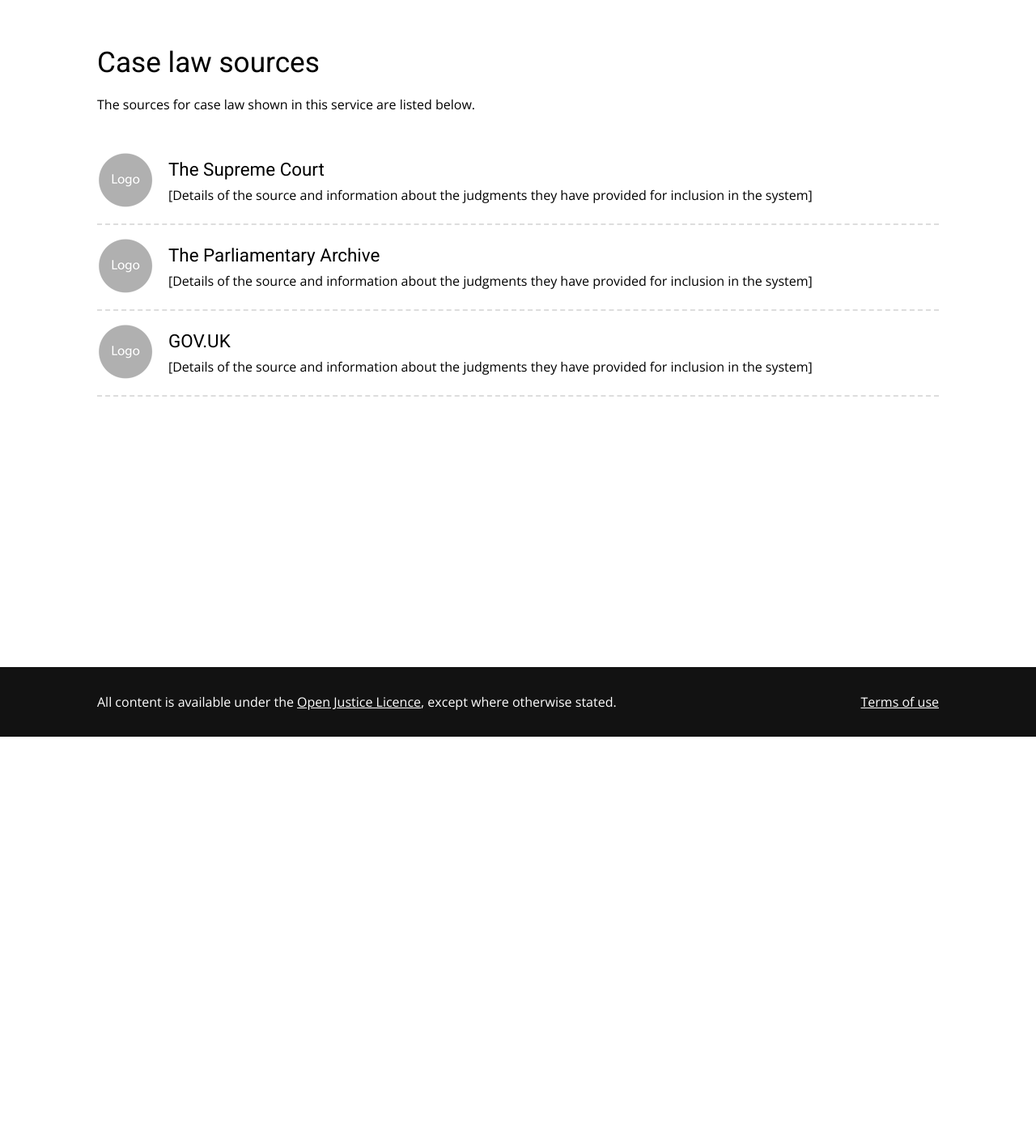
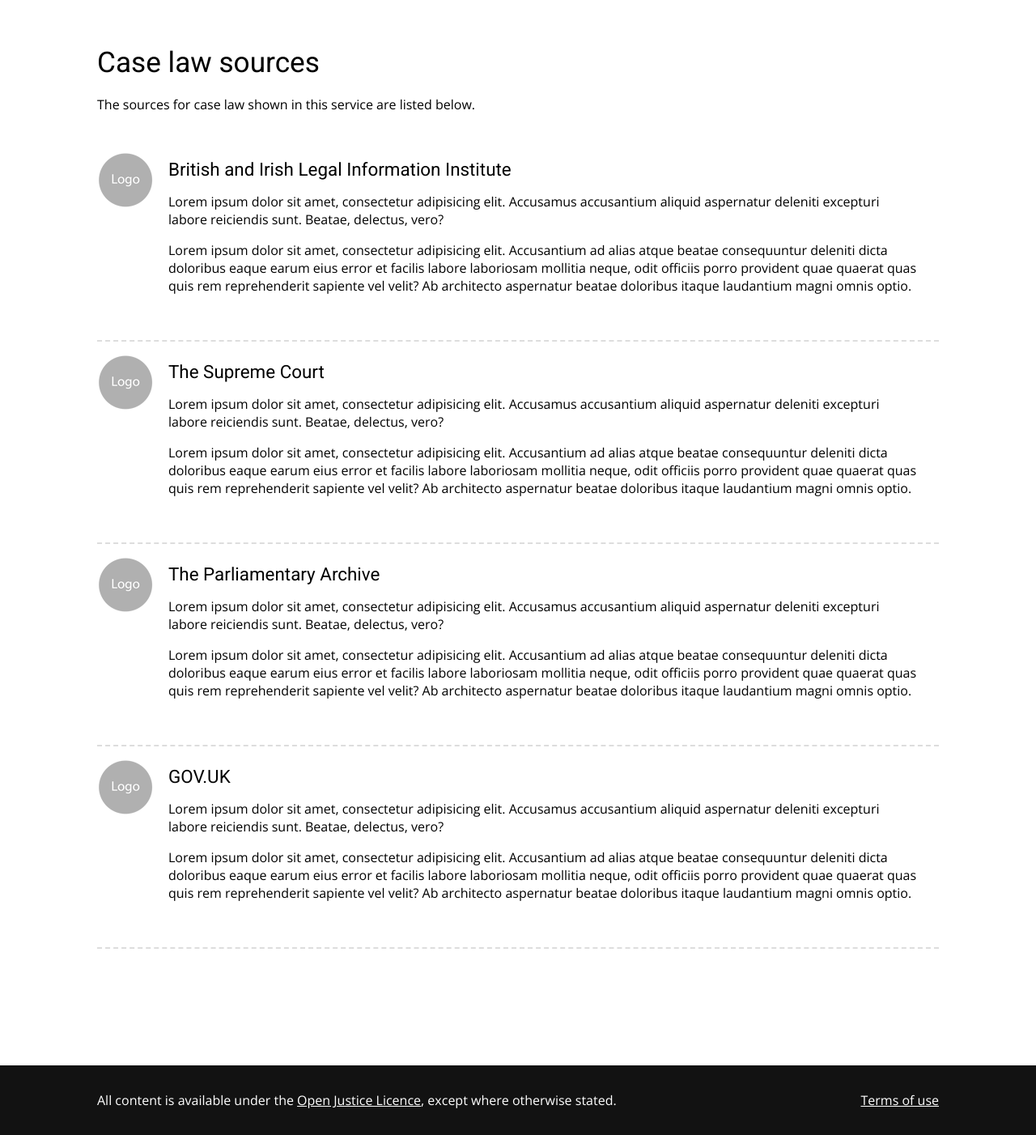
Before and after one commit to nationalarchives/ds-caselaw-frontend-prototype, a Flask app: page /sources in a window 1280 px wide. Shown: the part 256-1658 px from the top of the page at 81% size. Before the commit the page ends 1166 px from the top, so only its background shows below. Run offline with Flask 2, Linux system fonts and the light colour scheme; some libraries are stand-ins or nearby versions.

Commit message:
Add Bailii as source for judgment
This also replaces the placeholder text with some lipsum paragraphs.

```diff
--- a/app/templates/sources.html
+++ b/app/templates/sources.html
@@ -24,10 +24,11 @@
             <ul class="sources__list" >
                 {% for source in sources %}
                     <li id="{{ source.id }}">
-                        <span class="sources__name">{{ source.name }}</span>
-                        <span class="sources__description">
-                            [Details of the source and information about the judgments they have provided for inclusion in the system]
-                        </span>
+                        <div class="sources__name">{{ source.name }}</div>
+                        <div class="sources__description">
+                            <p>Lorem ipsum dolor sit amet, consectetur adipisicing elit. Accusamus accusantium aliquid aspernatur deleniti excepturi labore reiciendis sunt. Beatae, delectus, vero?</p>
+                            <p>Lorem ipsum dolor sit amet, consectetur adipisicing elit. Accusantium ad alias atque beatae consequuntur deleniti dicta doloribus eaque earum eius error et facilis labore laboriosam mollitia neque, odit officiis porro provident quae quaerat quas quis rem reprehenderit sapiente vel velit? Ab architecto aspernatur beatae doloribus itaque laudantium magni omnis optio.</p>
+                        </div>
                     </li>
                 {% endfor %}
             </ul>
--- a/content/sources.py
+++ b/content/sources.py
@@ -1,4 +1,8 @@
 judgment_sources = [
+    {
+        'name': 'British and Irish Legal Information Institute',
+        'id': 'bailii'
+    },
     {
         'name': 'The Supreme Court',
         'id': 'supreme-court'
```
